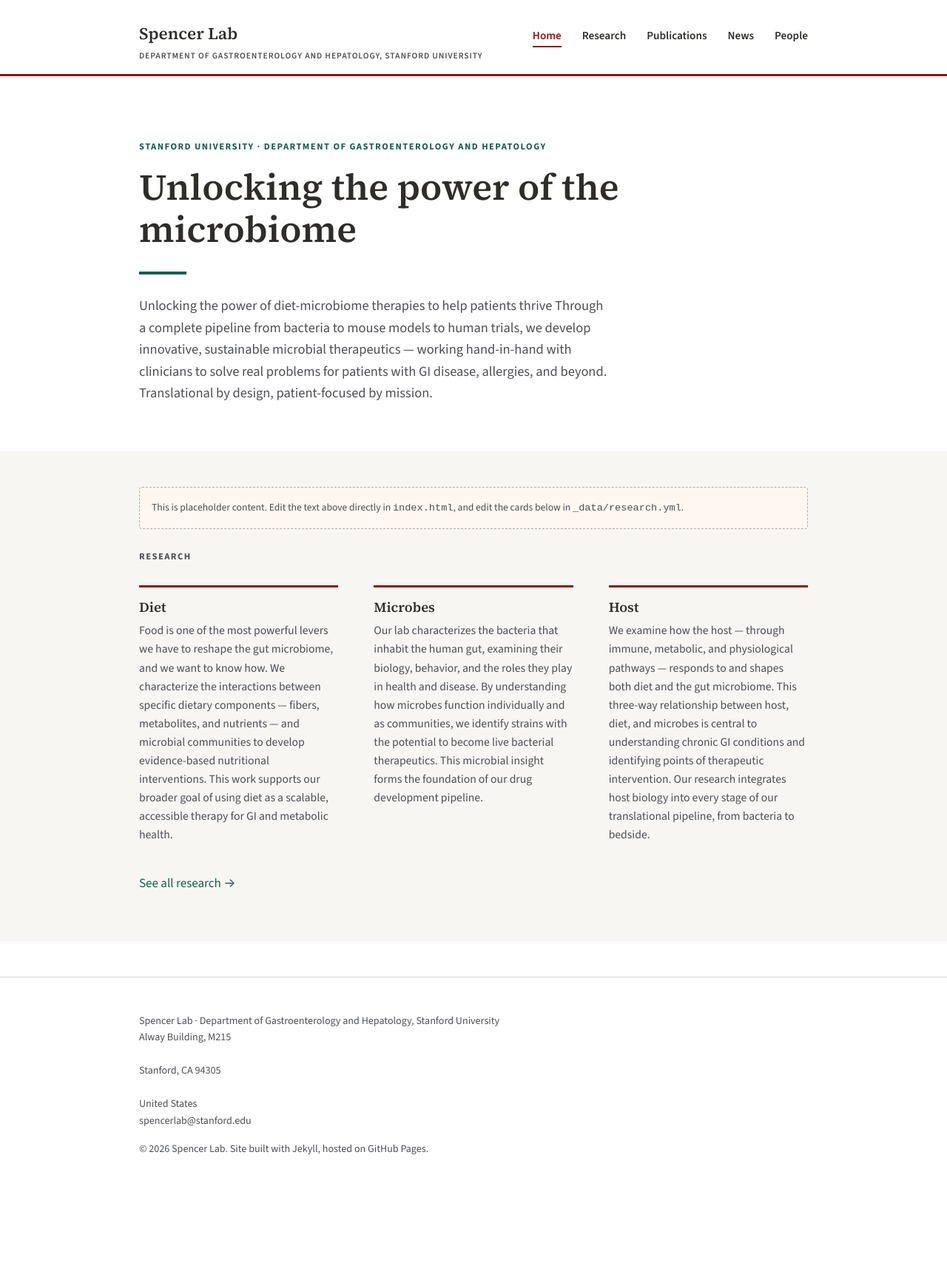
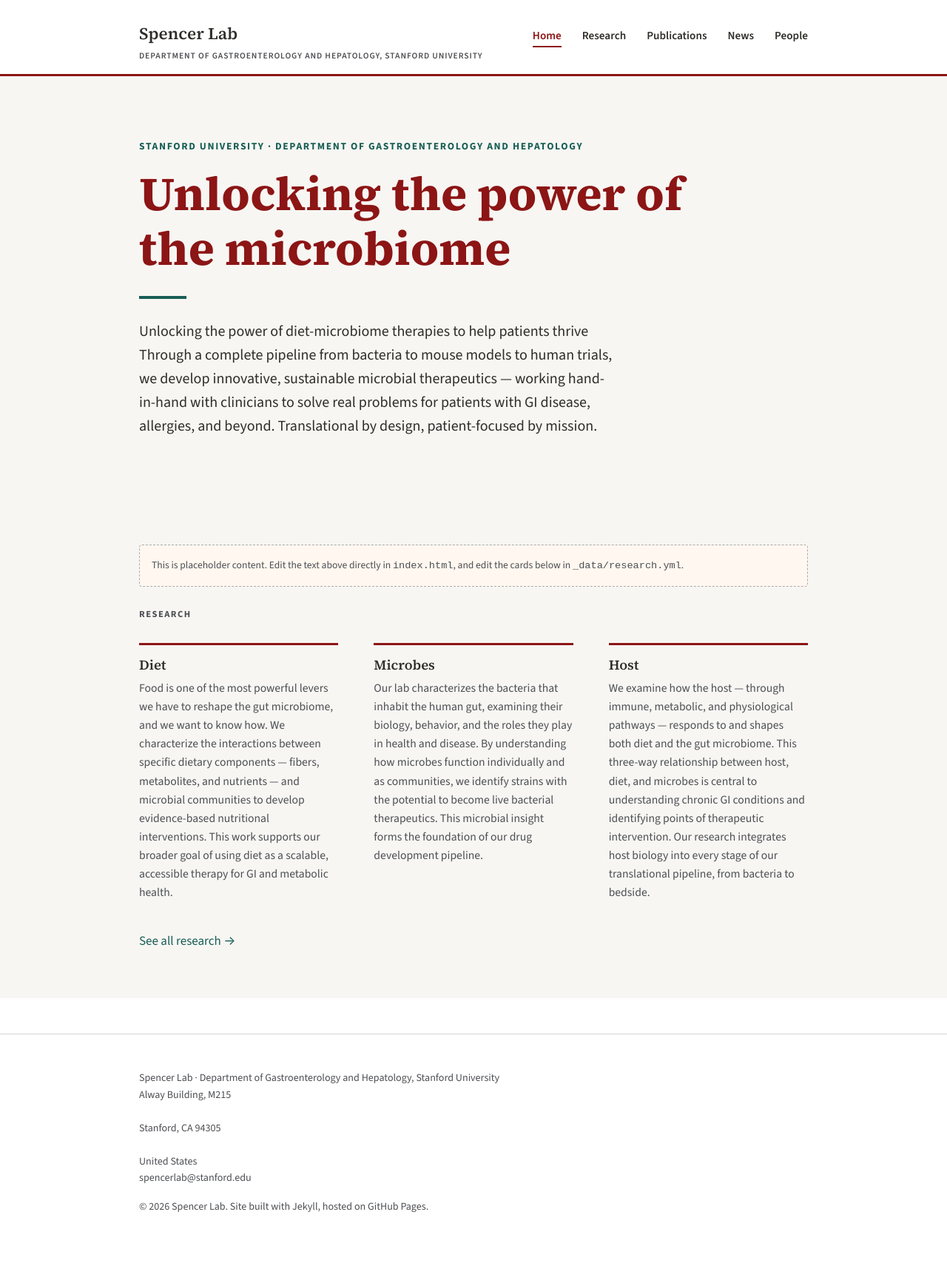
Before and after one commit to gargollo/spencer_lab, a Jekyll site: the page built from index.html, in a window 1280 px wide. Shown: the whole page at 74% size. Built offline with Jekyll 4.4.1, drawn with Linux system fonts in a browser that asks for light colours; before the commit the page ends 1629 px from its top, so only the background shows below that.

Commit message:
Diff homepage

```diff
--- a/assets/css/style.css
+++ b/assets/css/style.css
@@ -159,6 +159,22 @@ nav.main-nav a.active {
   background: var(--palo-alto);
   margin: var(--space-3) 0;
   border: none;
+}
+.home-hero {
+  padding: var(--space-5) 0 var(--space-5);
+  background: var(--bg-alt);
+}
+.home-hero h1 {
+  color: var(--cardinal);
+  font-size: clamp(2.5rem, 6vw, 4rem);
+  font-weight: 700;
+}
+.home-hero .lede {
+  font-size: 1.25rem;
+  color: var(--black);
+}
+.home-hero .eyebrow {
+  font-size: 0.85rem;
 }
 
 /* ---------- generic sections ---------- */
--- a/index.html
+++ b/index.html
@@ -3,7 +3,7 @@ layout: default
 title: Home
 ---
 
-<section class="hero">
+<section class="hero home-hero">
   <div class="wrap">
     <p class="eyebrow">Stanford University &middot; Department of Gastroenterology and Hepatology</p>
     <h1> Unlocking the power of the microbiome</h1>
```
